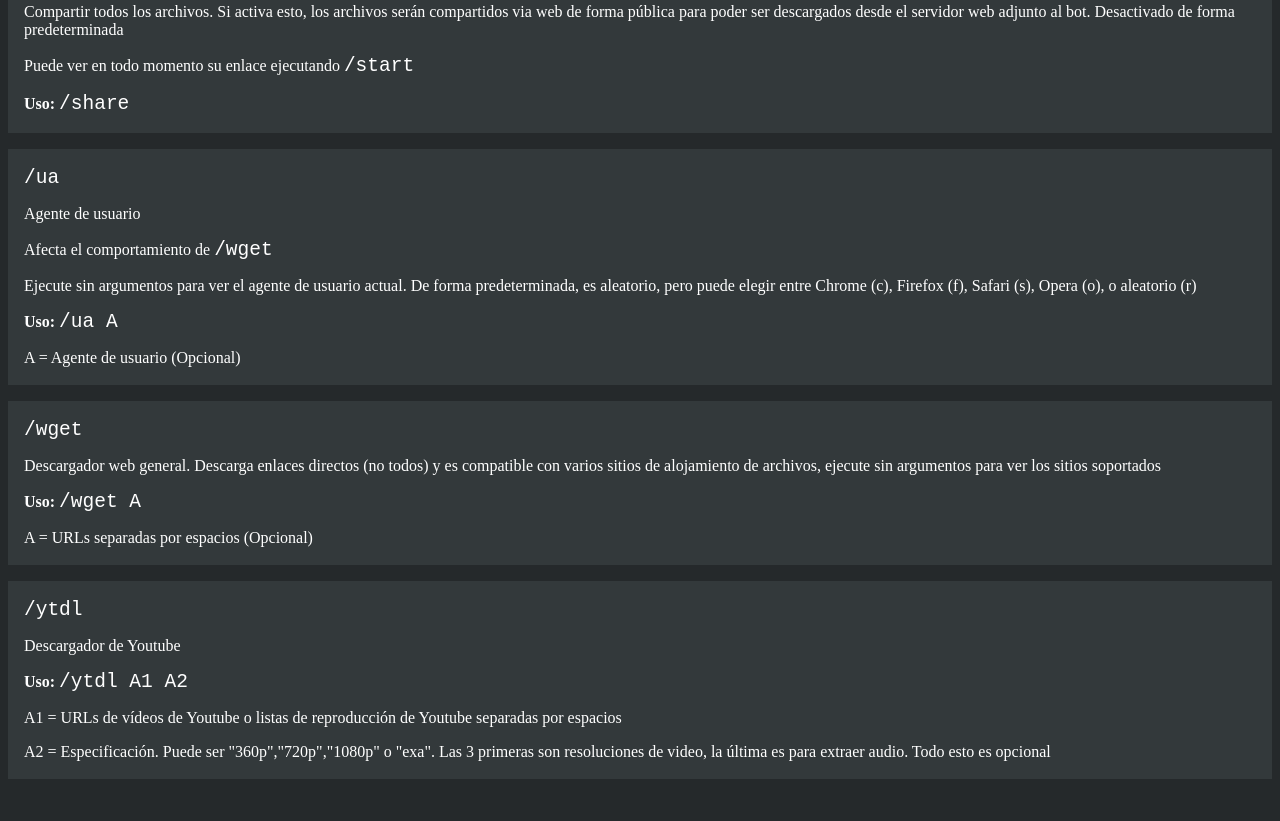
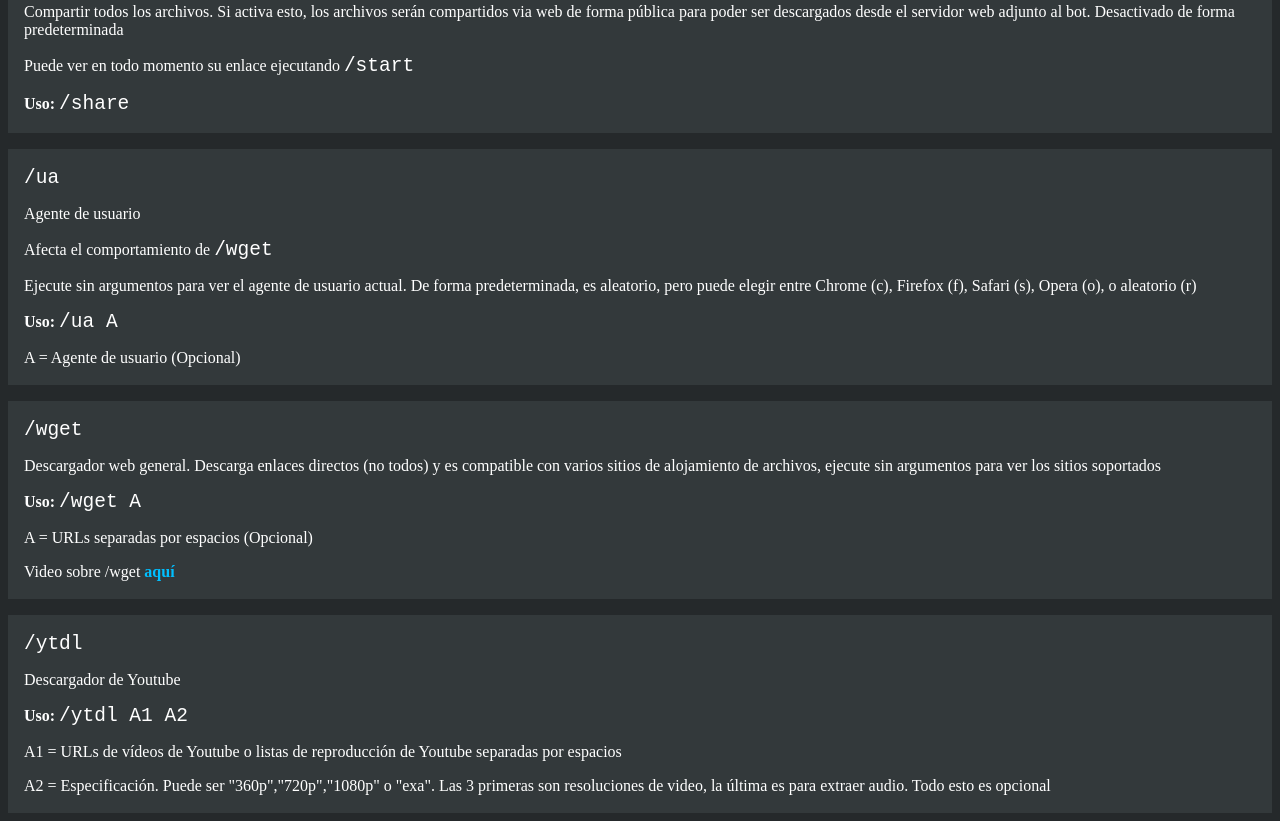
Before and after one commit to carlosagh96/boc, a plain HTML site: page mfshell_h.html in a window 1280 px wide. Shown: the part 8264-9085 px from the top of the page. Before the commit the page ends 9051 px from the top, so only its background shows below. Drawn offline with Linux system fonts and the light colour scheme.

Commit message:
Add files via upload

```diff
--- a/mfshell_h.html
+++ b/mfshell_h.html
@@ -324,6 +324,7 @@
 <p>Descargador web general. Descarga enlaces directos (no todos) y es compatible con varios sitios de alojamiento de archivos, ejecute sin argumentos para ver los sitios soportados
 <p><strong>Uso:</strong> <code>/wget A</code>
 <p>A = URLs separadas por espacios (Opcional)
+<p>Video sobre /wget <a href="https://t.me/bots_of_charles/170">aquí</a>
 <p></div>
 
 <p><div class="sec">
```
